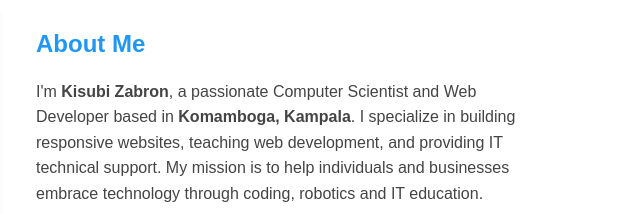
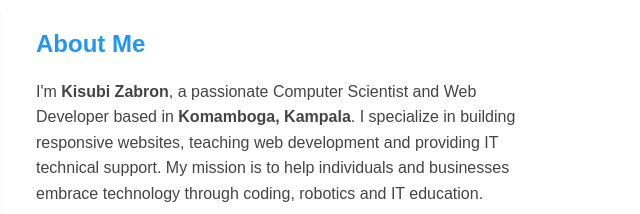
Before and after one commit to KisubiProsper/My-personal-portifolio, a plain HTML site: page index.html in a window 1280 px wide. Shown: the part 442-656 px from the top of the page, 474-1114 px from the left. Drawn offline with Linux system fonts and the light colour scheme.

Commit message:
update paragraph.html

```diff
--- a/index.html
+++ b/index.html
@@ -51,7 +51,7 @@
                 <p>
                     I'm <strong>Kisubi Zabron</strong>, a passionate Computer Scientist and Web Developer based in
                     <strong>Komamboga, Kampala</strong>. I specialize in building responsive websites, teaching web
-                    development, and providing IT technical support. My mission is to help individuals and businesses
+                    development and providing IT technical support. My mission is to help individuals and businesses
                     embrace technology through
                     coding, robotics and IT education.
                 </p>
```
